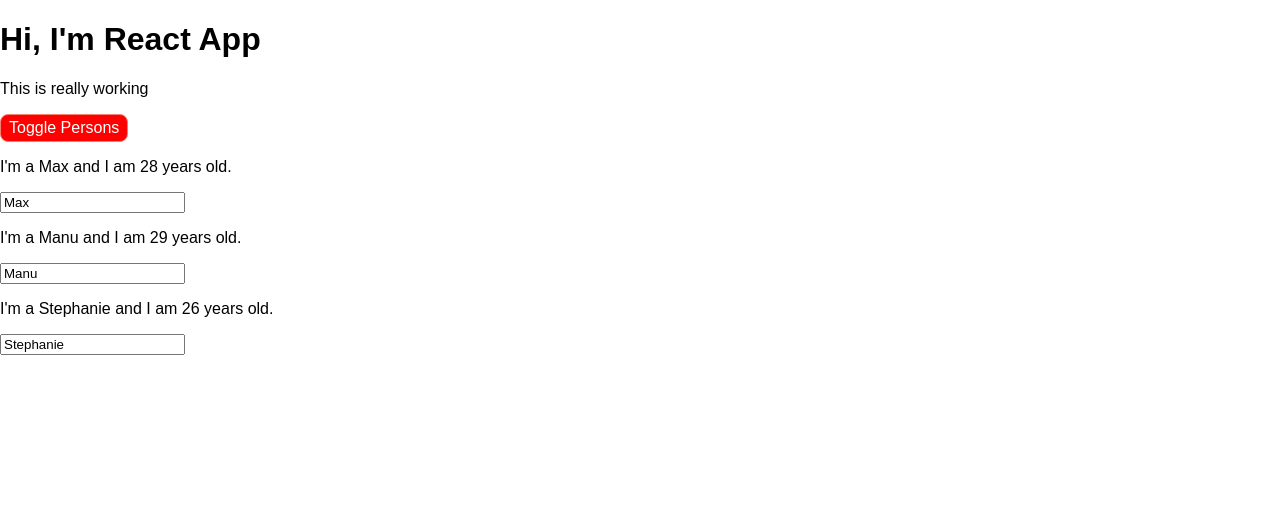
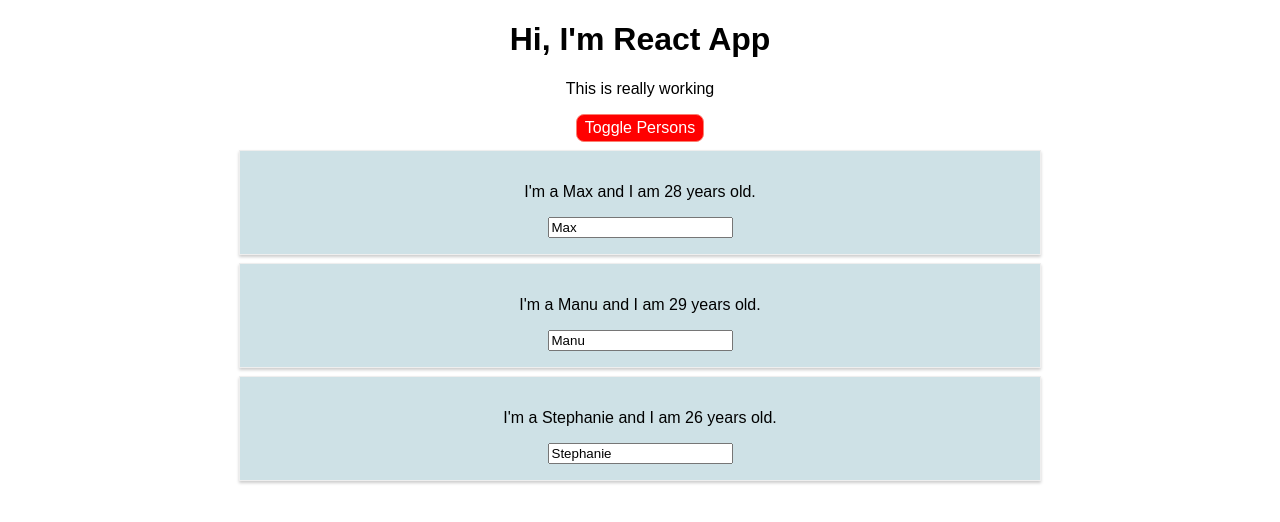
Before and after one commit to Shwartz/react-training, a React app: page / in a window 1280 px wide. Both pictures are taken after a click on the button "Toggle Persons". Shown: the top 522 px of the page. Built offline with nearby package versions, Linux system fonts and the light colour scheme.

Commit message:
Section 5, refactor existing CSS to CSS Module

```diff
--- a/src/App.js
+++ b/src/App.js
@@ -1,6 +1,6 @@
 import React, {Component} from 'react';
 import Person from './Person/Person';
-import './App.css';
+import styles from './App.css';
 
 class App extends Component {
   state = {
@@ -67,11 +67,11 @@ class App extends Component {
     }
 
     const classes = [];
-    if (this.state.persons.length <= 2) classes.push('red');
-    if (this.state.persons.length <= 1) classes.push('bold');
+    if (this.state.persons.length <= 2) classes.push( styles.red );
+    if (this.state.persons.length <= 1) classes.push( styles.bold );
 
     return (
-        <div className="App">
+        <div className={styles.App}>
           <h1>Hi, I'm React App</h1>
           <p className={classes.join(' ')}>This is really working</p>
           <button
--- a/src/Person/Person.css
+++ b/src/Person/Person.css
@@ -4,4 +4,5 @@
     border: 1px solid #eee;
     box-shadow: 0 2px 3px #ccc;
     padding: 16px;
+    background-color: #cee1e6;
 }
--- a/src/Person/Person.js
+++ b/src/Person/Person.js
@@ -1,11 +1,11 @@
 import React from 'react';
-import './Person.css';
+import styles from  './Person.css';
 
 const person = (props) => {
   const {name, age, changed} = props;
 
   return (
-    <div className="Person">
+    <div className={styles.Person}>
       <p onClick={props.click}>I'm a {name} and I am {age} years old.</p>
       <p>{props.children}</p>
       <input type="text" onChange={changed} value={name} />
```
